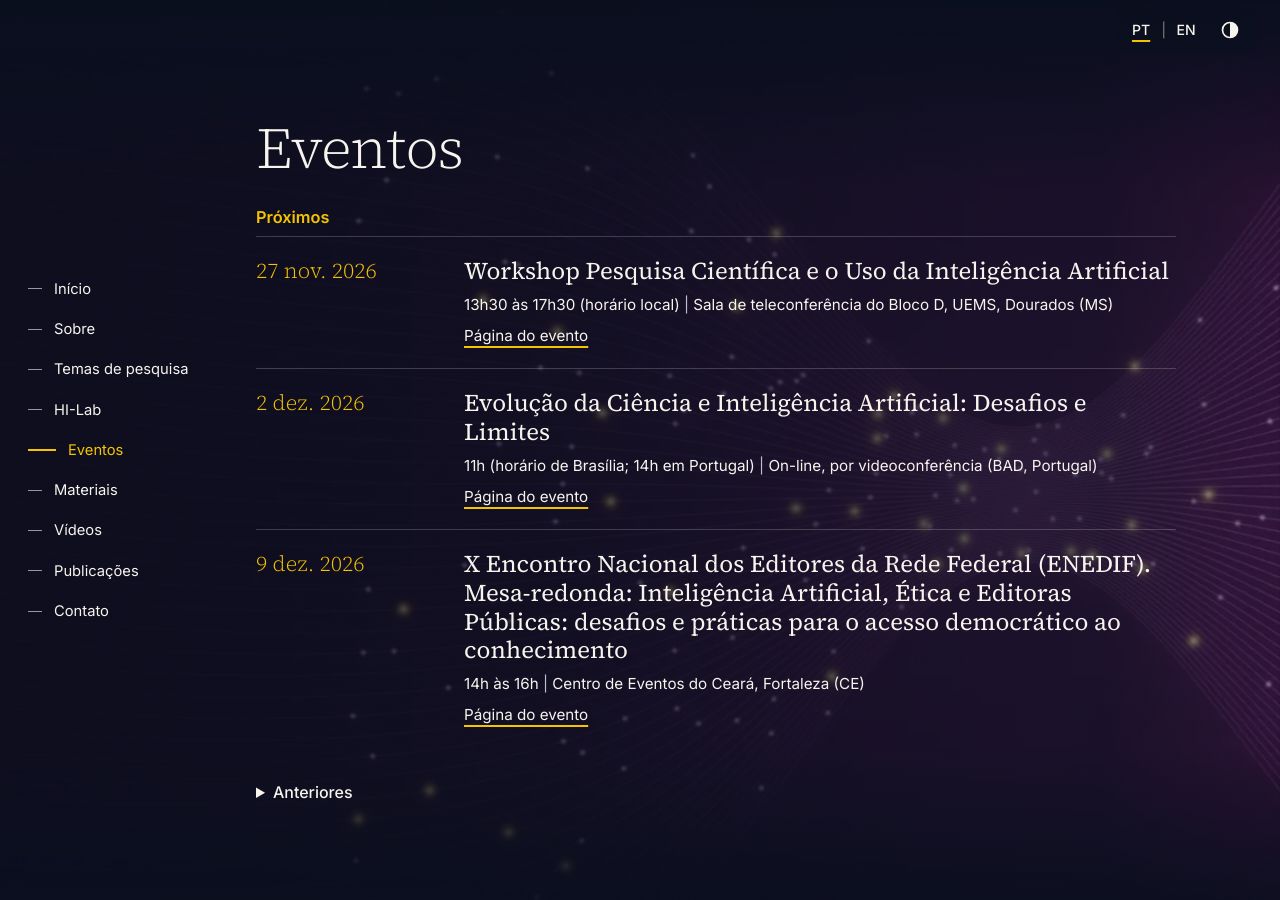
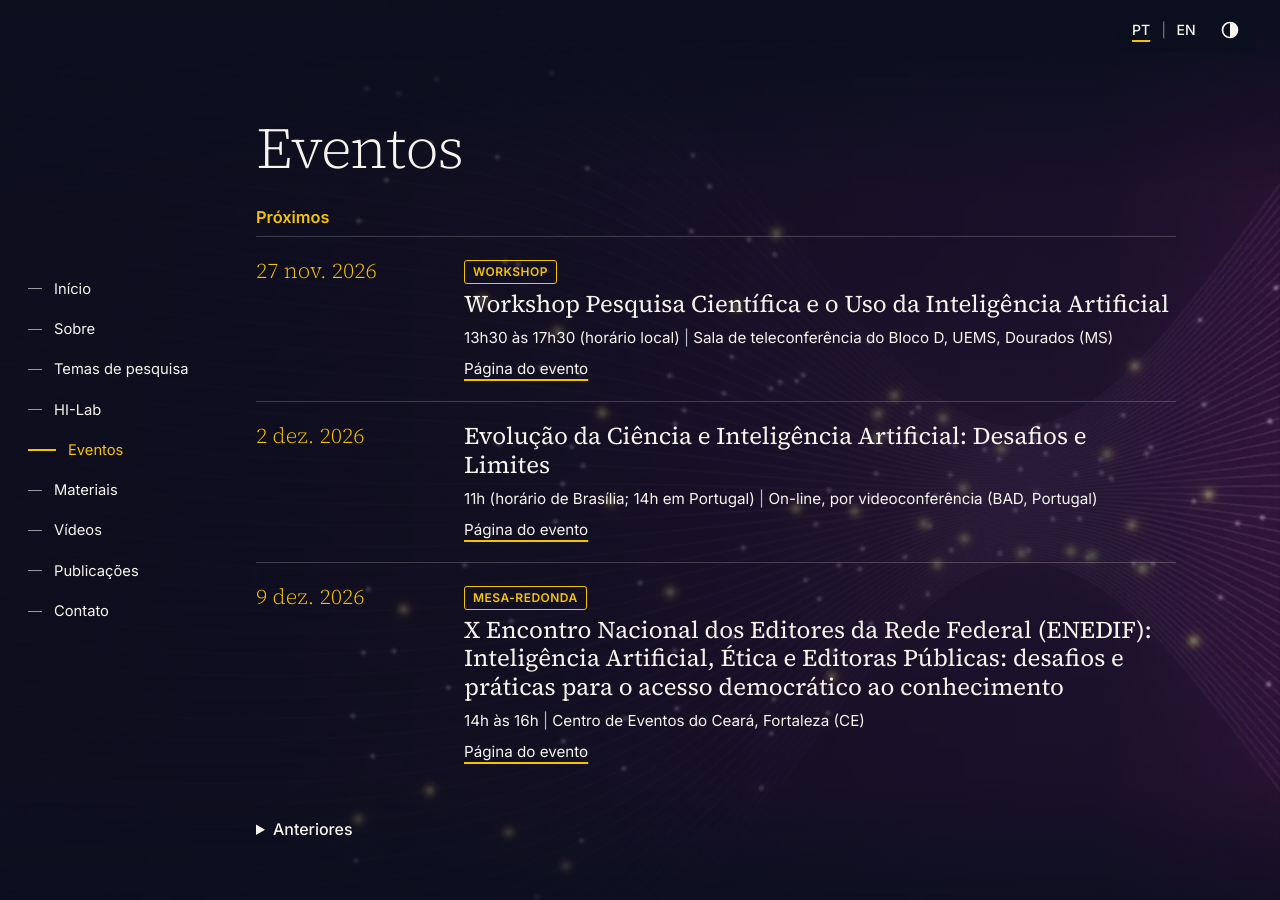
Before and after one commit to ricardolimongi/ricardolimongi.github.io, a Jekyll site: the page built from index.md, in a window 1280 px wide and 900 px high, scrolled down 4239 px. Built offline with Jekyll 4.4.1, drawn with Linux system fonts in a browser that asks for light colours.

Commit message:
site: selo de tipo nos eventos e apresentação de artigo
Co-Authored-By: Claude Opus 5.5 <noreply@anthropic.com>

```diff
--- a/_includes/evento.html
+++ b/_includes/evento.html
@@ -2,7 +2,9 @@
 <li id="{{ e.id }}" data-fim="{{ e.end_date | default: e.date | date: '%Y-%m-%d' }}">
   <time datetime="{{ e.date | date: '%Y-%m-%d' }}">{% include data.html d=e.date %}{% if e.end_date %} <span>{% if lang == "pt" %}a{% else %}to{% endif %}</span> {% include data.html d=e.end_date %}{% endif %}</time>
   <div>
+    {%- if e.type and t.event_types[e.type] %}<span class="tipo">{{ t.event_types[e.type][lang] }}</span>{% endif %}
     <h4{% if lang == "en" and e.name.en == e.name.pt %} lang="pt-BR"{% endif %}>{{ e.name[lang] }}</h4>
+    {%- if e.paper.title %}{% unless e.paper.title contains "TODO" %}<p class="trabalho">{{ t.event_paper[lang] }}: {% if e.paper.url %}<a href="{{ e.paper.url }}">{% endif %}<cite>{{ e.paper.title }}</cite>{% if e.paper.url %}</a>{% endif %}{% if e.paper.authors %}{% unless e.paper.authors contains "TODO" %} ({{ t.event_with[lang] }} {{ e.paper.authors }}){% endunless %}{% endif %}</p>{% endunless %}{% endif %}
     {%- capture info %}{% if e.time[lang] %}{% unless e.time[lang] contains "TODO" %}<span>{{ e.time[lang] }}{% if e.timezone[lang] %} ({{ e.timezone[lang] }}){% endif %}</span>{% endunless %}{% endif %}{% if e.place[lang] %}{% unless e.place[lang] contains "TODO" %}<span>{{ e.place[lang] }}</span>{% endunless %}{% endif %}{% endcapture %}
     {%- if info != "" %}<p>{{ info }}</p>{% endif %}
     {%- if e.url %}{% unless e.url contains "TODO" %}<p><a href="{{ e.url }}">{{ t.event_link[lang] }}</a></p>{% endunless %}{% endif %}
--- a/assets/css/site.css
+++ b/assets/css/site.css
@@ -106,6 +106,8 @@ html:not(.js) .js-only{display:none}
 #eventos h3{color:var(--amarelo);margin-bottom:8px}
 .agenda li{display:grid;gap:4px 32px;padding:20px 0;border-top:1px solid var(--linha)}
 .agenda time{font:300 1.35rem/1.3 var(--serif);color:var(--amarelo)}
+.agenda .tipo{display:inline-block;margin-bottom:6px;padding:1px 8px;border:1px solid var(--amarelo);border-radius:3px;font-size:.75rem;font-weight:600;letter-spacing:.04em;text-transform:uppercase;color:var(--amarelo)}
+.agenda .trabalho cite{font-style:italic}
 .agenda h4{margin:0;font:400 1.5rem/1.2 var(--serif)}
 .agenda p{margin-top:6px;font-size:.95rem}
 .agenda p span+span::before{content:" | ";color:var(--nevoa)}
```
Also changed, not shown: SITE_SPEC.md (+1 -1 lines), _data/events.yml (+9 -3 lines), _data/i18n.yml (+9 -0 lines), .claude/commands/novo-evento.md.
